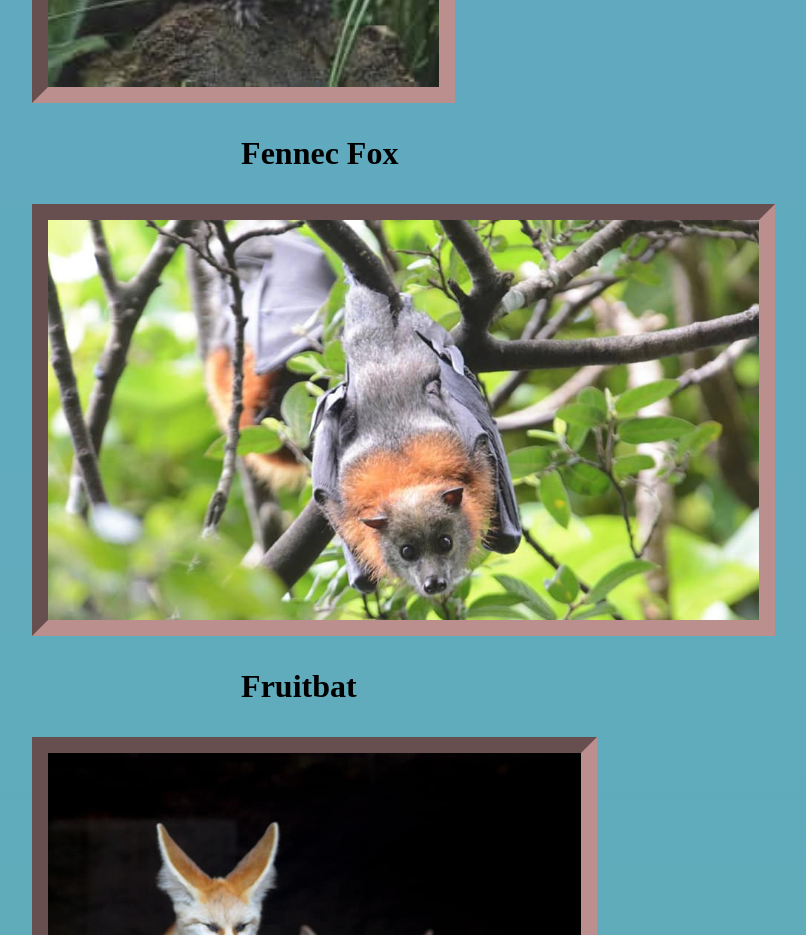
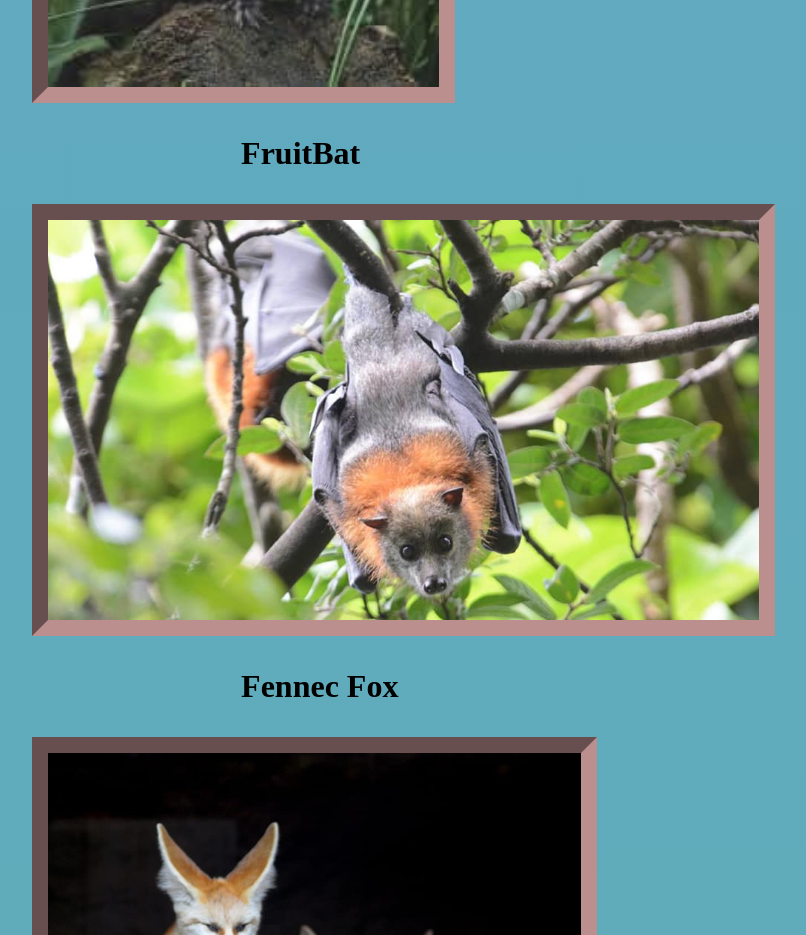
Before and after one commit to CheckmateMedia/CuteAnimalsWebsite, a plain HTML site: page Index.html in a window 1280 px wide. Shown: the part 7660-8595 px from the top of the page, without its empty margins (184-990 px from the left). Drawn offline with Linux system fonts and the light colour scheme.

Commit message:
Add files via upload

```diff
--- a/Index.html
+++ b/Index.html
@@ -110,11 +110,11 @@
         </div>
         <a id="f"></a>
         <div id="FennecFox">
-            <div class="name">Fennec Fox</div>
+            <div class="name">FruitBat</div>
             <img src="FruitBat.jpg">
         </div>
         <div id="FruitBat">
-            <div class="name">Fruitbat</div>
+            <div class="name">Fennec Fox</div>
             <img src="FennecFox.jpg">
         </div>
         <a id="l"></a>
```
